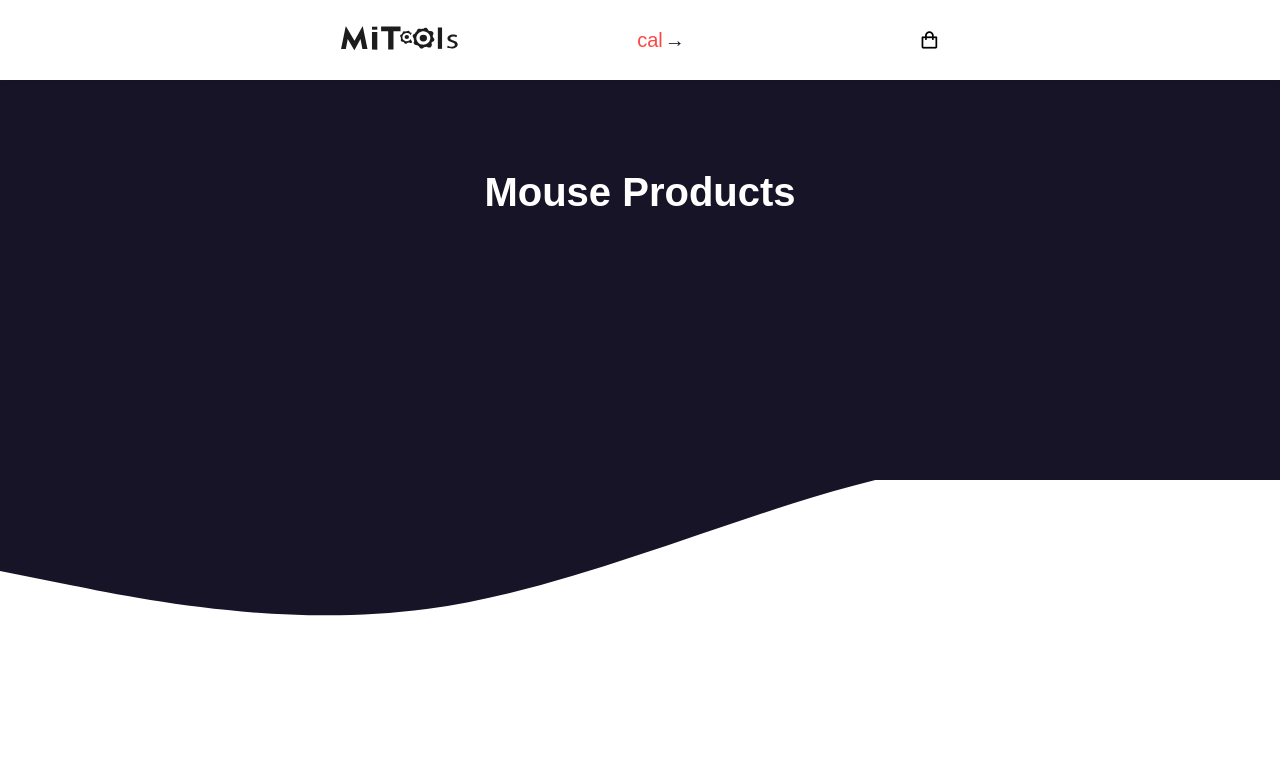
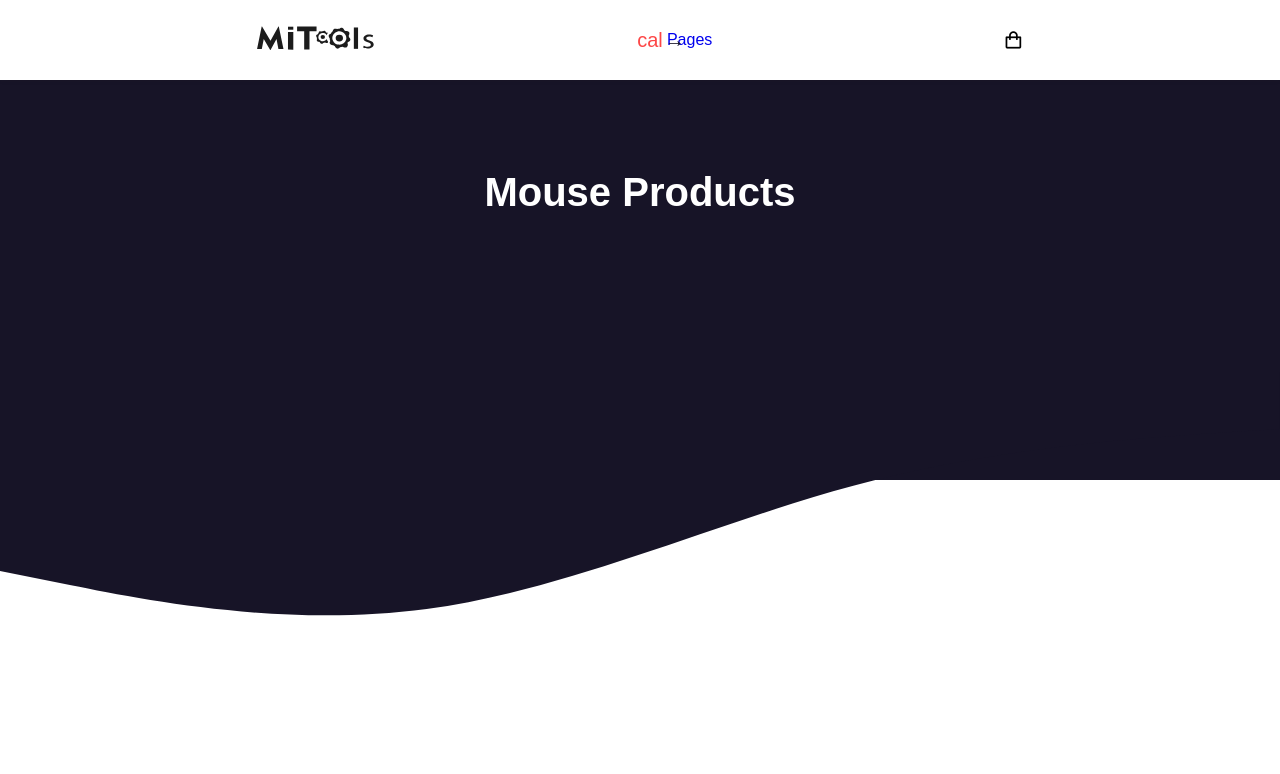
Before and after one commit to MITCHYUGAN/Mouse-Page, a plain HTML site: page index.html in a window 1280 px wide. Shown: the top 774 px of the page. Drawn offline with nearby package versions, Linux system fonts and the light colour scheme.

Commit message:
Added link to images page

```diff
--- a/index.html
+++ b/index.html
@@ -14,6 +14,7 @@
             <a href="landpage.htm">
                 <img src="img/logo.svg" alt="" width="120px">
             </a>
+            <a href="./images.html">Pages</a>
             <!-- <a href="#" class="logo">BuySome</a> -->
             <a id="cal" onclick="show()"  title="Calculator">cal <span class="rightarrow">&rarr;</span></a>
             <i class='bx bx-shopping-bag' id="cart-icon" title="Cart"></i>
```
